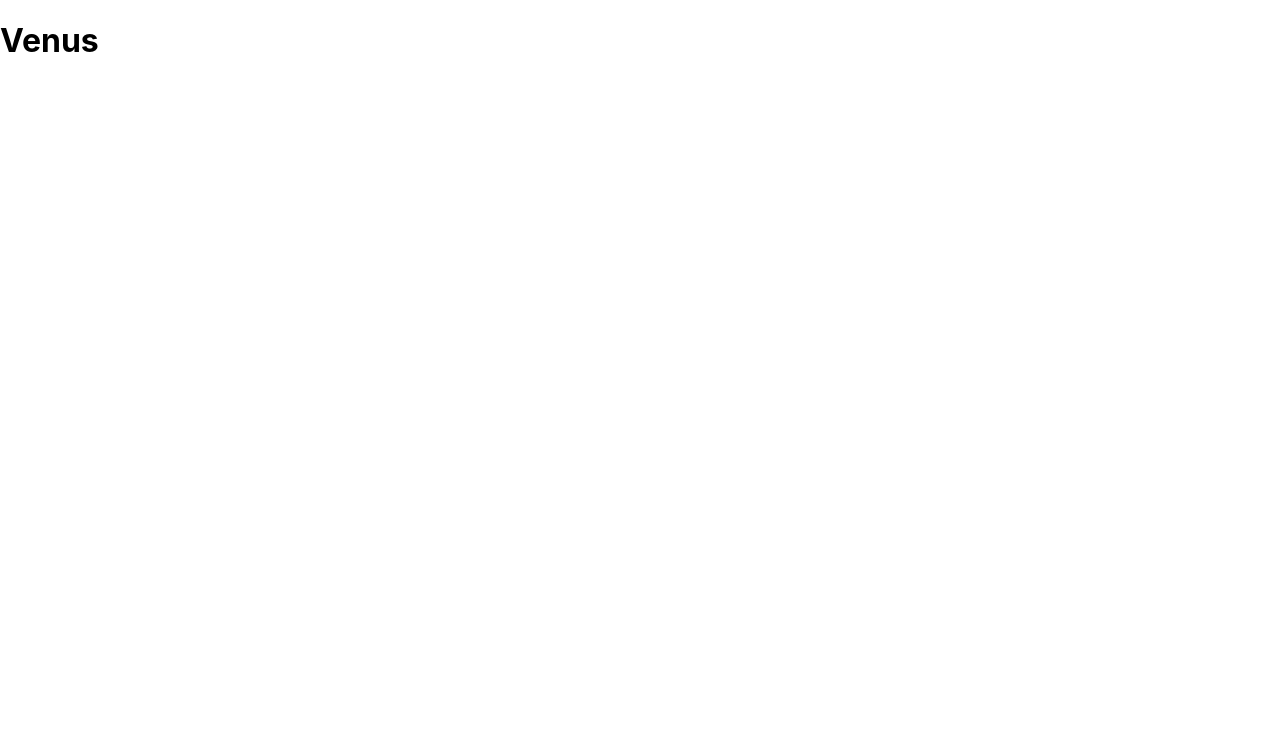
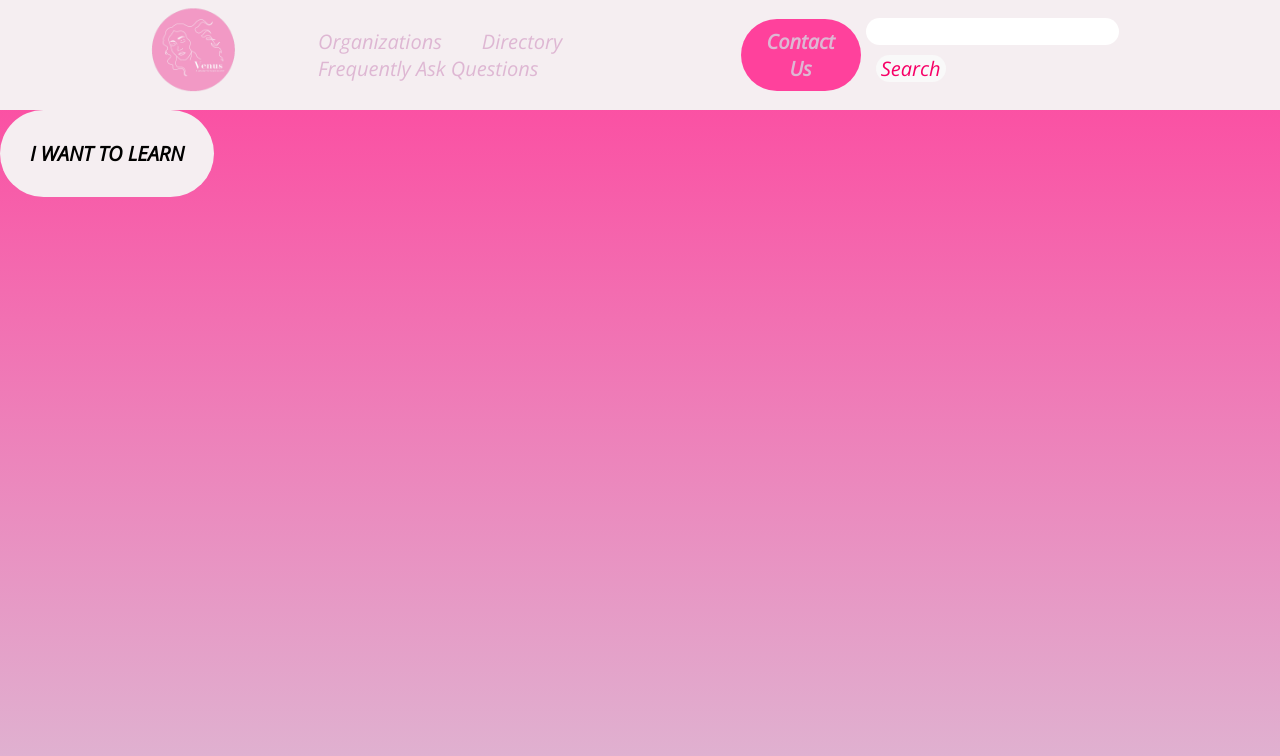
Before and after one commit to anahihull/VENUS, a React (Create React App) app: page / in a window 1280 px wide. Shown: the top 756 px of the page. Built offline with nearby package versions, Linux system fonts and the light colour scheme.

Commit message:
ya esta bonito

```diff
--- a/src/App.css
+++ b/src/App.css
@@ -1,38 +1,3 @@
 .App {
   text-align: center;
 }
-
-.App-logo {
-  height: 40vmin;
-  pointer-events: none;
-}
-
-@media (prefers-reduced-motion: no-preference) {
-  .App-logo {
-    animation: App-logo-spin infinite 20s linear;
-  }
-}
-
-.App-header {
-  background-color: #282c34;
-  min-height: 100vh;
-  display: flex;
-  flex-direction: column;
-  align-items: center;
-  justify-content: center;
-  font-size: calc(10px + 2vmin);
-  color: white;
-}
-
-.App-link {
-  color: #61dafb;
-}
-
-@keyframes App-logo-spin {
-  from {
-    transform: rotate(0deg);
-  }
-  to {
-    transform: rotate(360deg);
-  }
-}
--- a/src/App.js
+++ b/src/App.js
@@ -8,6 +8,7 @@ import Donate from './screens/Donate'
 
 function App() {
   return (
+
     <Router>
       <Routes>
           <Route  exact path='/learn' element={<Learn/>}/>
--- a/src/screens/Donate.js
+++ /dev/null
@@ -1,12 +0,0 @@
-import React from 'react'
-
-
-const Donate = () =>{
-    return(
-        <h1>dona perro</h1>
-    )
-
-}
-
-
-export default Donate
--- /dev/null
+++ b/src/screens/Home.css
@@ -0,0 +1,203 @@
+@import url('https://fonts.googleapis.com/css2?family=Open+Sans:ital@1&display=swap');
+*{
+  font-family: 'Open Sans', sans-serif;
+  font-size: 20px;
+}
+.Home {
+  position: relative;
+  width: 100%;
+  height: 100%;
+}
+
+.box{
+  margin: 0;
+  width: 100%;
+  height: 100vh;
+  background-image: linear-gradient(#FF419C, #DEB7D3);
+}
+.header{
+
+  height: 100px;
+  display: flex;
+  background-color: #f5eef1;
+  justify-content: space-between;
+  align-items: center;
+  padding: 5px 10%;
+
+}
+
+.header .logo{
+  cursor: pointer;
+}
+.header .logo img{
+  margin: 10px;
+  transition: all 0.300;
+}
+
+.header .logo img:hover{
+
+  transform: scale(1.2);
+
+}
+
+.header .nav-links{
+  list-style: none;
+}
+
+.header .nav-links li{
+  display: inline-block;
+  padding: 0 20px;
+}
+
+.header .nav-links li:hover{
+  .overlay a:hover{
+  transform: scale(1.1);
+  }
+}
+
+.header .nav-links a{
+  font-size: 700;
+  color: #DEB7D3;
+}
+
+.header .nav-links a:hover{
+  color: #FF419C;
+}
+
+.menu{
+  display: none;
+}
+
+.header .btn button,
+  .header .menu button{
+  font-weight: 700;
+  color: #DEB7D3;
+  padding: 9px 25px;
+  background: #FF419C;
+  border: none;
+  border-radius: 50px;
+  cursor: pointer;
+  transition: all 0.3s ease 0s;
+
+}
+.header .btn button:hover,
+.header .menu button:hover{
+  background-color: #f2eaea;
+  color: #c0326f;
+  transform: scale(1.1);
+
+}
+
+@media screen and (max-width: 800px){
+  .nav-links, .btn{
+    display: none;
+  }
+  .menu {
+    display: inherit;
+  }
+}
+
+
+.header .mySearch {
+  border: none;
+  border-radius: 50px;
+  padding: 0px 5px;
+}
+
+.header .mySearch .btnsearch button{
+  font-weight: 500;
+  color: #f70067;
+  padding: 0px 5px;
+  background: #f9f9f9;
+  border: none;
+  border-radius: 50px;
+  cursor: pointer;
+  transition: all 0.3 ease 0s;
+  margin: 10px;
+
+}
+
+.header .mySearch .btnsearch button:hover{
+  background-color: #f2eaea;
+  color: #c0326f;
+  transform: scale(1.1);
+}
+
+/*NAV*/
+
+.header a{
+  text-decoration: none;
+}
+
+.header .overlay{
+  height: 100%;
+  width: 0;
+  position: fixed;
+  z-index: 1;
+  left: 0;
+  top: 0;
+  background-color: #ed0067;
+  overflow: hidden;
+  transition: all 0.3s ease 0s;
+}
+
+.header .overlay .overlay-content{
+  display: flex;
+  height: 100%;
+  flex-direction: column;
+  align-items: center;
+  justify-content: center;
+
+}
+
+.header .overlay a{
+  padding: 15px;
+  font-size: 36px;
+  display: block;
+  transition: all 0.3s ease 0s;
+  font-weight: 700;
+  color: #f70067;
+}
+
+.header .overlay a:hover,
+.header .overlay a:focus{
+  color: #FF419C;
+}
+
+.header .overlay .close{
+  position: absolute;
+  top: 20px;
+  right: 45px;
+  font-size: 65px;
+}
+
+@media screen and (max-height: 450px){
+  .header .overlay a{
+    font-size: 20px;
+  }
+
+  .header .overlay .close{
+    font-size: 40px;
+    top: 15px;
+    right: 35px;
+  }
+}
+
+.learnButton .learnBtn button{
+
+  font-weight: 1000;
+  color: #000000;
+  padding: 30px 30px;
+  background: #f5eef1;
+  border: none;
+  border-radius: 100px;
+  cursor: pointer;
+  transition: all 0.3 ease 0s;
+
+
+
+}
+
+.learnButton .LearnBtn button:hover{
+  margin: 100px;
+}
--- a/src/screens/Home.js
+++ b/src/screens/Home.js
@@ -1,12 +1,61 @@
-import React from 'react'
+import './Home.css';
+import React from 'react';
+import logo from "./img/logoficial1.png";
+
 
 
 const Home = () =>{
     return(
-        <h1>Venus</h1>
-    )
 
-}
+
+        <body className='Home'>
+            <div className="box">
+            <header className="header">
+            <div className="logo">
+                    <img src={logo} alt="logoprov" width={110}></img>
+                </div>
+                <nav>
+                    <ul className='nav-links'>
+                        <li><a href="#">Organizations</a></li>
+                        <li><a href="#">Directory</a></li>
+                        <li><a href="#">Frequently Ask Questions</a></li>
+                    </ul>
+                </nav>
+                <a href="#" class="btn"><button>Contact Us</button></a>
+
+            <div className="searchBar">
+            <form id="searchBar">
+            <div className="mySearch">
+            <input type="search" id="mySearch" className="mySearch" />
+            <a class="btnsearch"><button>Search</button></a>
+            </div>
+            </form>
+            </div>
+
+
+            <a onclick="openNav()" class="menu" href="#"><button>Menu</button></a>
+            <div id="mobile-menu" className="overlay">
+                <a onclick="closeNav()" href="" nameClass="close">&times;</a>
+                <div nameClass="overlay-content">
+                        <a href="#">Organizations</a>
+                        <a href="#">Directory</a>
+                        <a href="#">Frequently Ask Questions</a>
+                        <a href="#">Contact Us</a>
+                        </div>
+
+            </div>
+            </header>
+
+            <div className="learnButton">
+        <a href="#" class="learnBtn"><button>I WANT TO LEARN</button></a>
+        </div>
+
+            </div>
+
+        </body>
+
+
+    )}
 
 
 export default Home
```
Also changed, not shown: src/screens/img/logoficial1.png (added).
